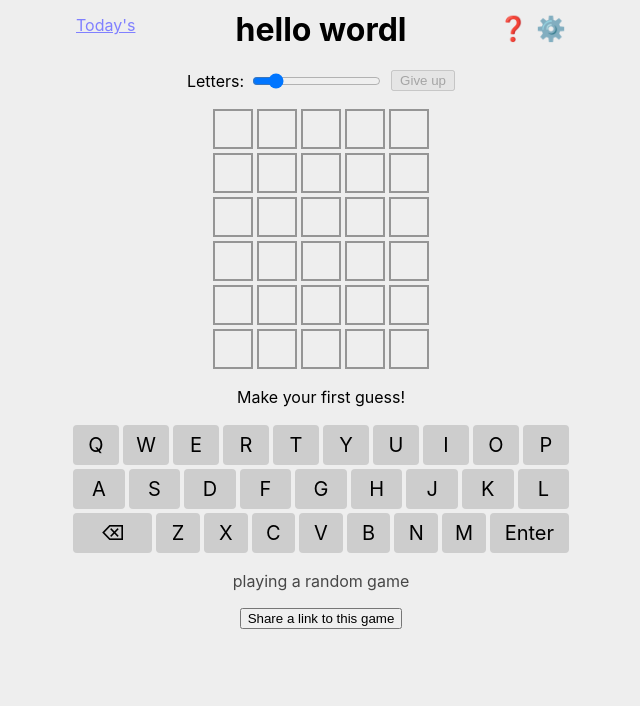
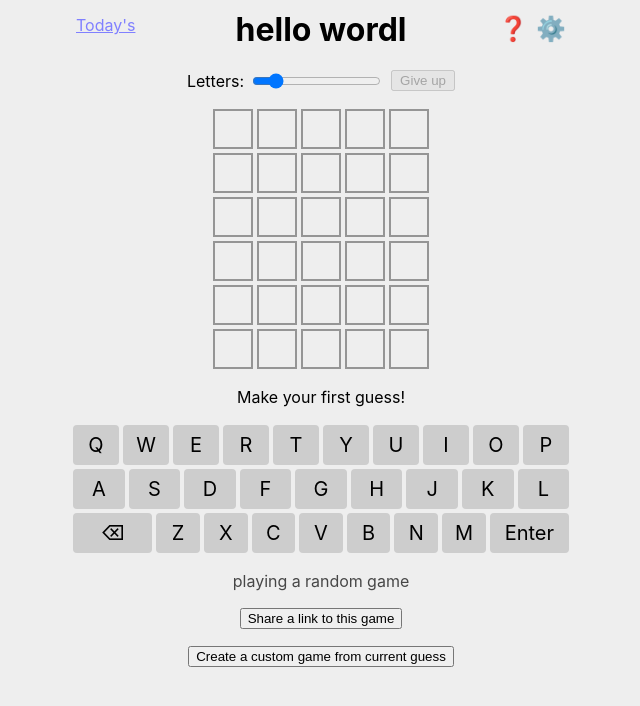
Before and after one commit to lynn/hello, a React (Create React App) app: page / in a window 1280 px wide. Shown: the top 706 px of the page, without its empty margins (319-959 px from the left). Built offline with nearby package versions, Linux system fonts and the light colour scheme.

Commit message:
Add a button to create a custom link from last guess

```diff
--- a/src/Game.tsx
+++ b/src/Game.tsx
@@ -128,8 +128,14 @@ function Game(props: GameProps) {
     setGameNumber((x) => x + 1);
   };
 
-  async function share(copiedHint: string, text?: string) {
-    const url = seed
+  async function share(
+    copiedHint: string,
+    text?: string,
+    customTarget?: string
+  ) {
+    const url = customTarget
+      ? getChallengeUrl(customTarget)
+      : seed
       ? window.location.origin + window.location.pathname + currentSeedParams()
       : getChallengeUrl(target);
     const body = url + (text ? "\n\n" + text : "");
@@ -355,6 +361,29 @@ function Game(props: GameProps) {
           </button>
         )}
       </p>
+      <p>
+        <button
+          onClick={() => {
+            if (currentGuess.length >= minLength) {
+              if (dictionary.includes(currentGuess)) {
+                share(
+                  `Link for word "${currentGuess.toUpperCase()}" copied to clipboard!`,
+                  "I created this challenge for you!",
+                  currentGuess
+                );
+              } else {
+                setHint("Not a valid word");
+              }
+            } else if (currentGuess.length > 0) {
+              setHint("Too short");
+            } else {
+              setHint("Please make a guess first");
+            }
+          }}
+        >
+          Create a custom game from current guess
+        </button>
+      </p>
     </div>
   );
 }
```
